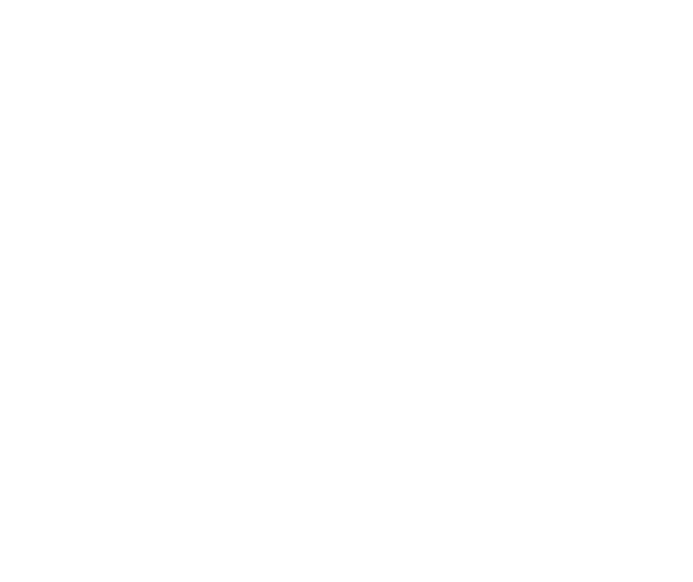
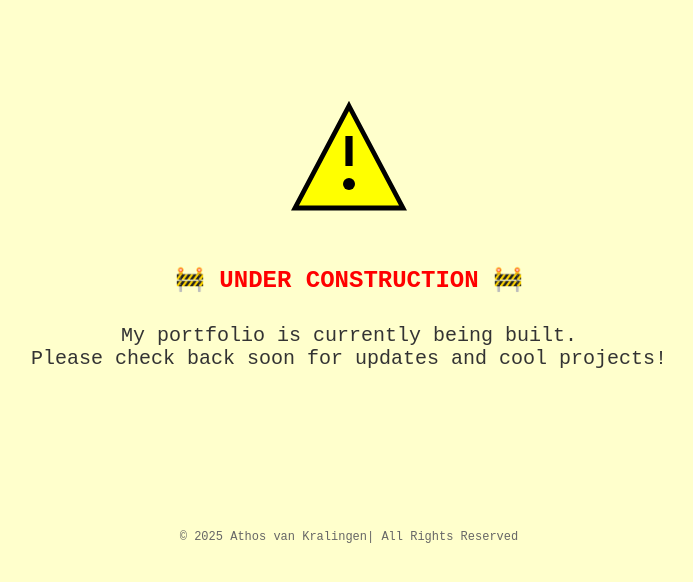
Before and after one commit to Athosvk/athosvk.github.io, a plain HTML site: page index.html in a window 1280 px wide. Shown: the whole page, without its empty margins (291-984 px from the left). Drawn offline with Linux system fonts and the light colour scheme.

Commit message:
Under construction

```diff
--- a/index.html
+++ b/index.html
@@ -1,12 +1,66 @@
-<!doctype html>
-<html>
+<!DOCTYPE html>
+<html lang="en">
 <head>
-  <meta charset="utf-8" />
-  <meta name="viewport" content="width=device-width, initial-scale=1.0" />
-  <title>Content Manager</title>
+  <meta charset="UTF-8">
+  <title>Under Construction</title>
+  <style>
+    body {
+      background-color: #ffffcc;
+      font-family: 'Courier New', Courier, monospace;
+      text-align: center;
+      color: #333;
+      margin: 0;
+      padding: 0;
+    }
+
+    .container {
+      padding: 80px 20px;
+    }
+
+    .warning-sign {
+      width: 120px;
+      height: 120px;
+      margin: 20px auto;
+    }
+
+    .banner {
+      color: red;
+      font-size: 24px;
+      font-weight: bold;
+      margin-top: 20px;
+    }
+
+    .construction-text {
+      font-size: 20px;
+      margin-top: 30px;
+    }
+
+    footer {
+      font-size: 12px;
+      color: #666;
+      margin-top: 60px;
+    }
+  </style>
 </head>
 <body>
-  <!-- Include the script that builds the page and powers Netlify CMS -->
-  <script src="https://unpkg.com/netlify-cms@^2.0.0/dist/netlify-cms.js"></script>
+  <div class="container">
+    <!-- Triangle Warning SVG -->
+    <svg class="warning-sign" viewBox="0 0 100 100" xmlns="http://www.w3.org/2000/svg">
+      <polygon points="50,5 95,90 5,90" fill="yellow" stroke="black" stroke-width="4"/>
+      <line x1="50" y1="30" x2="50" y2="55" stroke="black" stroke-width="6" />
+      <circle cx="50" cy="70" r="5" fill="black" />
+    </svg>
+
+    <div class="banner">🚧 UNDER CONSTRUCTION 🚧</div>
+
+    <p class="construction-text">
+      My portfolio is currently being built.<br>
+      Please check back soon for updates and cool projects!
+    </p>
+  </div>
+
+  <footer>
+    &copy; 2025 Athos van Kralingen| All Rights Reserved
+  </footer>
 </body>
 </html>
```
